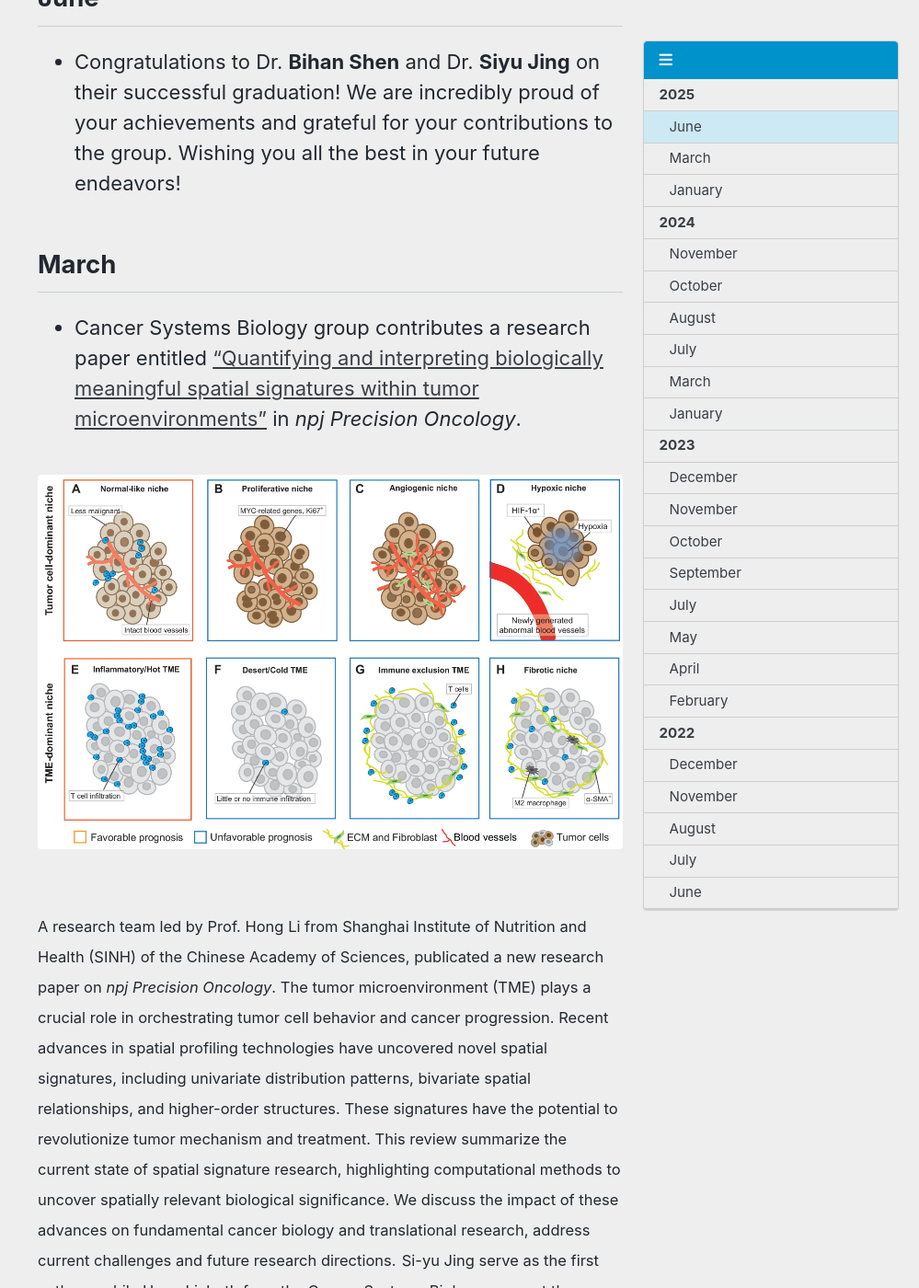
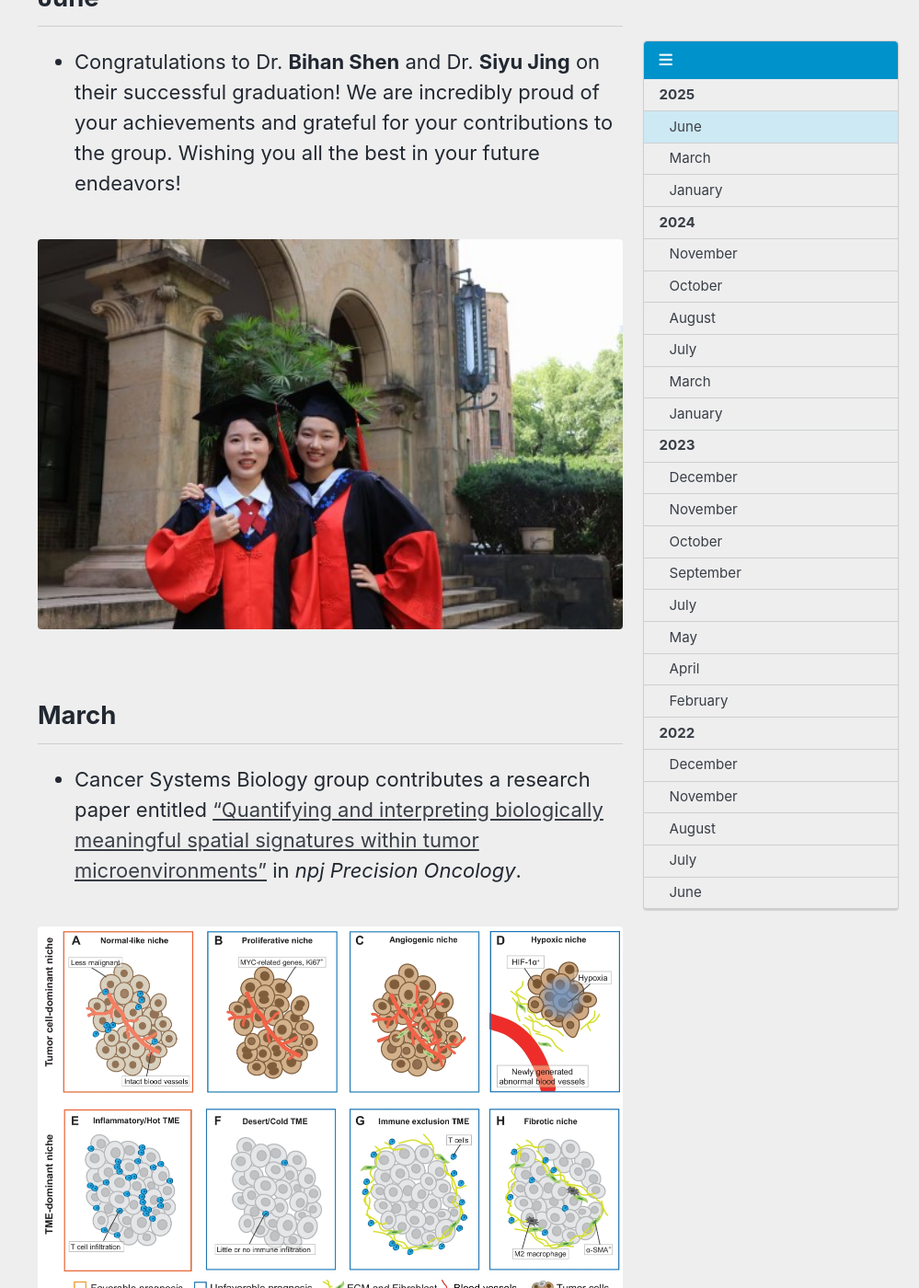
Before and after one commit to LihongLab/lihonglab.github.io, a Jekyll site: the page built from _pages/NEWS.md, in a window 1280 px wide and 1400 px high, scrolled down 278 px. Shown: the whole window at 92% size, without its empty margins (281-1280 px from the left). Built offline with Jekyll 4.4.1, drawn with Linux system fonts in a browser that asks for light colours; cached includes are drawn as plain includes; emoji names are drawn with the system emoji font.

Commit message:
news update

```diff
--- a/_pages/NEWS.md
+++ b/_pages/NEWS.md
@@ -12,6 +12,18 @@ toc_icon: "bars"
 ## June
 
 * Congratulations to Dr. <strong>Bihan Shen</strong> and Dr. <strong>Siyu Jing</strong> on their successful graduation! We are incredibly proud of your achievements and grateful for your contributions to the group. Wishing you all the best in your future endeavors!
+
+<figure class="align-center">
+  <a href="/assets/img/news/biyezhao01_500px.jpg" title="happy graduation" alt="happy graduation">
+    <img class="custom-image" src="/assets/img/news/biyezhao01_500px.jpg"/>
+  </a>
+</figure>
+
+<!-- <figure class="align-center">
+  <a href="/assets/img/news/biyezhao02_500px.jpg" title="happy graduation" alt="happy graduation">
+    <img class="custom-image" src="/assets/img/news/biyezhao02_500px.jpg"/>
+  </a>
+</figure> -->
 
 ## March
 
--- a/assets/css/main.scss
+++ b/assets/css/main.scss
@@ -15,3 +15,9 @@ search: false
 // .page {
 //     @include span(11 of 12 last);
 //   }
+
+.news-image {
+    max-width: 500px;
+    width: 55%;
+    height: auto;
+  }
```
Also changed, not shown: assets/img/news/biyezhao01_500px.jpg (added), assets/img/news/biyezhao02_500px.jpg (added).
